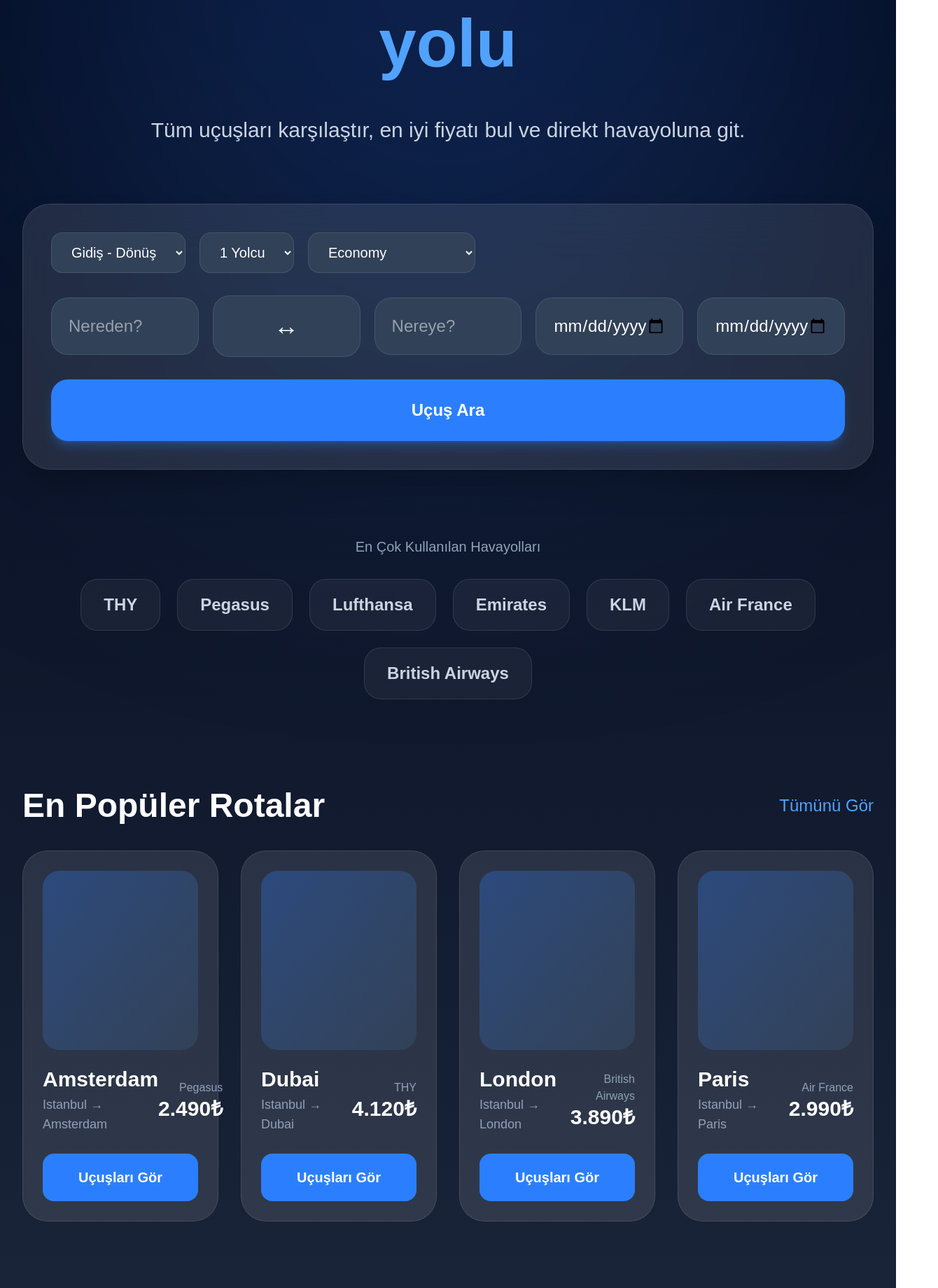
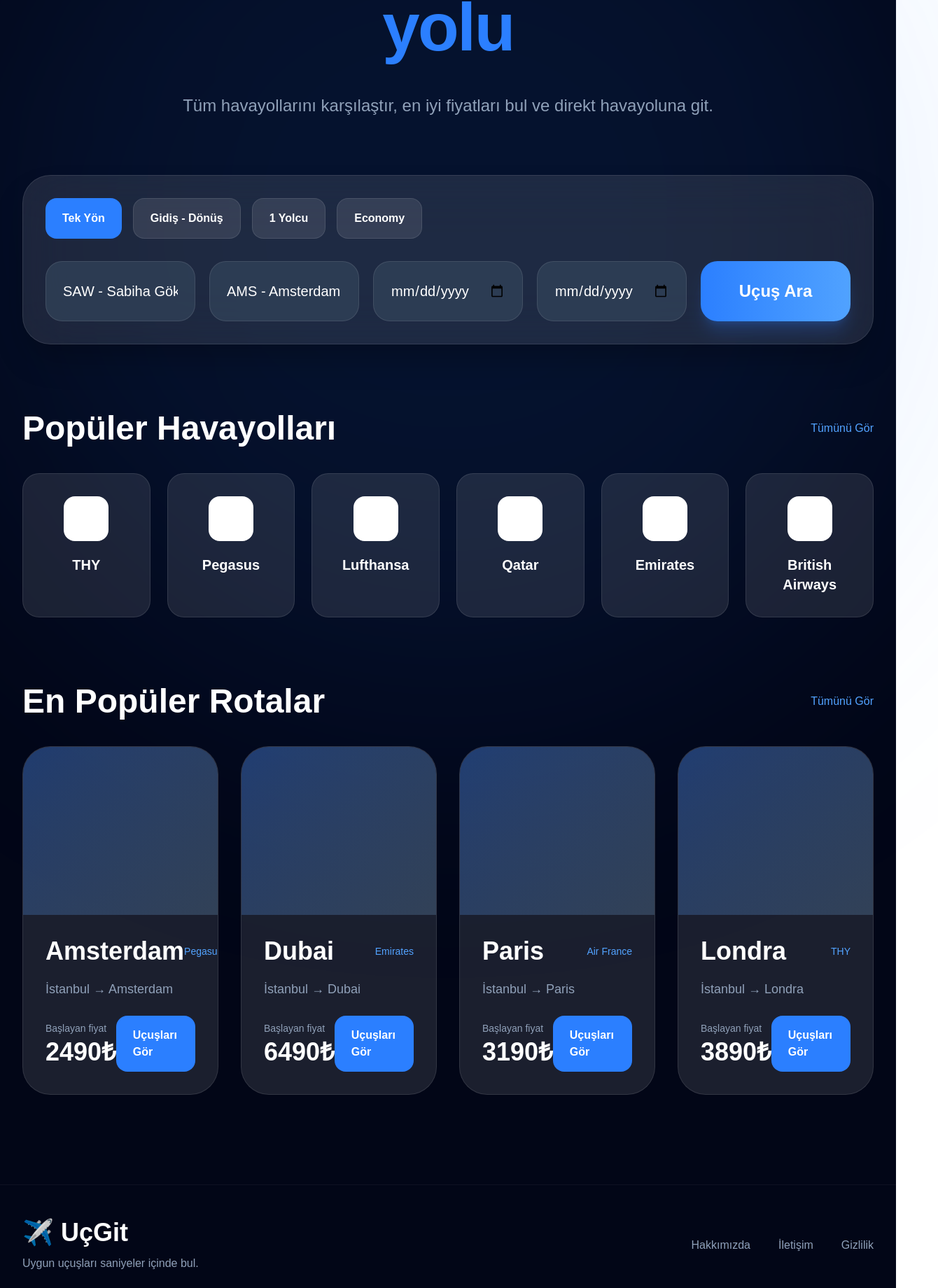
Before and after one commit to melihizzet/flight-platform, a Next.js app: page / in a window 1280 px wide. Shown: the part 386-2226 px from the top of the page at 70% size, 1340 px wide, since content can reach past the window. Built offline with nearby package versions, Linux system fonts and the light colour scheme.

Commit message:
premium homepage redesign

```diff
--- a/app/page.tsx
+++ b/app/page.tsx
@@ -2,411 +2,196 @@
 
 import { useState } from "react";
 
-const airports = [
-  {
-    code: "SAW",
-    name: "Sabiha Gokcen Airport",
-    city: "Istanbul",
-    country: "Turkey",
-  },
-  {
-    code: "IST",
-    name: "Istanbul Airport",
-    city: "Istanbul",
-    country: "Turkey",
-  },
-  {
-    code: "AMS",
-    name: "Amsterdam Schiphol",
-    city: "Amsterdam",
-    country: "Netherlands",
-  },
-  {
-    code: "CDG",
-    name: "Charles de Gaulle",
-    city: "Paris",
-    country: "France",
-  },
-  {
-    code: "LHR",
-    name: "Heathrow",
-    city: "London",
-    country: "United Kingdom",
-  },
-  {
-    code: "DXB",
-    name: "Dubai International",
-    city: "Dubai",
-    country: "UAE",
-  },
-];
-
-const airlines = [
-  "THY",
-  "Pegasus",
-  "Lufthansa",
-  "Emirates",
-  "KLM",
-  "Air France",
-  "British Airways",
-];
-
-const destinations = [
-  {
-    from: "Istanbul",
-    to: "Amsterdam",
-    price: "2.490₺",
-    airline: "Pegasus",
-  },
-  {
-    from: "Istanbul",
-    to: "Dubai",
-    price: "4.120₺",
-    airline: "THY",
-  },
-  {
-    from: "Istanbul",
-    to: "London",
-    price: "3.890₺",
-    airline: "British Airways",
-  },
-  {
-    from: "Istanbul",
-    to: "Paris",
-    price: "2.990₺",
-    airline: "Air France",
-  },
-];
-
 export default function Home() {
 
-  const [tripType, setTripType] = useState("roundtrip");
-
-  const [fromAirport, setFromAirport] = useState("");
-  const [toAirport, setToAirport] = useState("");
-
-  const [fromOpen, setFromOpen] = useState(false);
-  const [toOpen, setToOpen] = useState(false);
-
-  const [passengers, setPassengers] = useState(1);
-
-  const [cabin, setCabin] = useState("Economy");
-
-  const filteredFrom = airports.filter((airport) =>
-    airport.code.toLowerCase().includes(fromAirport.toLowerCase()) ||
-    airport.name.toLowerCase().includes(fromAirport.toLowerCase()) ||
-    airport.city.toLowerCase().includes(fromAirport.toLowerCase())
-  );
-
-  const filteredTo = airports.filter((airport) =>
-    airport.code.toLowerCase().includes(toAirport.toLowerCase()) ||
-    airport.name.toLowerCase().includes(toAirport.toLowerCase()) ||
-    airport.city.toLowerCase().includes(toAirport.toLowerCase())
-  );
-
-  const swapAirports = () => {
-    const temp = fromAirport;
-    setFromAirport(toAirport);
-    setToAirport(temp);
-  };
+  const [tripType, setTripType] = useState("Tek Yön");
 
   return (
-    <main className="min-h-screen bg-gradient-to-b from-slate-950 via-slate-900 to-slate-800 text-white overflow-hidden">
+    <main className="min-h-screen bg-[#020617] text-white overflow-hidden">
 
-      <div className="absolute top-[-250px] left-1/2 -translate-x-1/2 w-[1200px] h-[1200px] bg-blue-500/20 blur-[220px] rounded-full"></div>
+      {/* BG GLOW */}
+      <div className="absolute top-0 left-1/2 -translate-x-1/2 w-[1400px] h-[1400px] bg-blue-500/10 blur-[180px] rounded-full"></div>
 
-      {/* Navbar */}
-      <nav className="relative z-10 flex items-center justify-between px-8 py-8 max-w-[1600px] mx-auto">
+      {/* NAVBAR */}
+      <nav className="relative z-50 border-b border-white/5 backdrop-blur-xl bg-[#020617]/70">
 
-        <h1 className="text-5xl font-black tracking-tight">
+        <div className="max-w-[1700px] mx-auto px-8 py-6 flex items-center justify-between">
+
+          <a
+            href="/"
+            className="text-5xl font-black tracking-tight flex items-center gap-3"
+          >
             ✈️ UçGit
-        </h1>
+          </a>
 
-        <div className="flex items-center gap-5">
+          <div className="hidden lg:flex items-center gap-10 text-lg text-slate-300">
+
+            <a href="#" className="hover:text-white transition">
+              Uçuşlar
+            </a>
+
+            <a href="#" className="hover:text-white transition">
+              Kampanyalar
+            </a>
+
+            <a href="#" className="hover:text-white transition">
+              Blog
+            </a>
+
+            <a href="#" className="hover:text-white transition">
+              İletişim
+            </a>
+
+          </div>
+
+          <div className="flex items-center gap-4">
 
             <button className="text-lg hover:text-blue-400 transition">
               Giriş Yap
             </button>
 
-          <button className="bg-blue-500 hover:bg-blue-600 transition px-7 py-3 rounded-2xl font-bold shadow-lg shadow-blue-500/30 text-lg">
+            <button className="bg-blue-500 hover:bg-blue-600 transition px-6 py-3 rounded-2xl font-bold">
               Kayıt Ol
             </button>
 
           </div>
 
+        </div>
+
       </nav>
 
-      {/* Hero */}
-      <section className="relative z-10 max-w-[1600px] mx-auto px-8 pt-24 pb-32">
+      {/* HERO */}
+      <section className="relative max-w-[1700px] mx-auto px-8 pt-24 pb-24">
 
         <div className="text-center">
 
-          <p className="text-blue-400 font-bold mb-6 text-2xl">
+          <p className="text-blue-400 text-xl font-semibold mb-6">
             En uygun uçuşları saniyeler içinde bul
           </p>
 
-          <h2 className="text-7xl lg:text-8xl font-black leading-tight max-w-6xl mx-auto">
+          <h1 className="text-7xl lg:text-8xl font-black leading-tight tracking-tight max-w-[1200px] mx-auto">
+
             Ucuza uçmanın
-            <span className="text-blue-400"> en kolay yolu</span>
-          </h2>
+            <span className="text-blue-500"> en kolay yolu</span>
 
-          <p className="text-slate-300 mt-10 text-3xl max-w-4xl mx-auto leading-relaxed">
-            Tüm uçuşları karşılaştır, en iyi fiyatı bul ve direkt havayoluna git.
+          </h1>
+
+          <p className="text-slate-400 text-2xl mt-8 max-w-[900px] mx-auto leading-relaxed">
+            Tüm havayollarını karşılaştır, en iyi fiyatları bul ve direkt havayoluna git.
           </p>
 
         </div>
 
-        {/* Search */}
-        <div className="bg-white/10 backdrop-blur-2xl border border-white/10 rounded-[40px] p-10 mt-20 shadow-2xl max-w-7xl mx-auto">
+        {/* SEARCH BOX */}
+        <div className="mt-20 bg-white/10 border border-white/10 rounded-[40px] p-8 backdrop-blur-2xl shadow-2xl shadow-black/30 max-w-[1500px] mx-auto">
 
-          {/* Controls */}
-          <div className="flex flex-wrap gap-5 mb-8">
+          {/* TOP OPTIONS */}
+          <div className="flex flex-wrap gap-4 mb-8">
 
-            <select
-              value={tripType}
-              onChange={(e) => setTripType(e.target.value)}
-              className="bg-slate-700 border border-white/10 rounded-2xl px-6 py-4 outline-none text-white text-xl"
+            <button
+              onClick={() => setTripType("Tek Yön")}
+              className={`px-6 py-4 rounded-2xl font-bold transition ${
+                tripType === "Tek Yön"
+                  ? "bg-blue-500"
+                  : "bg-white/10 border border-white/10"
+              }`}
             >
-              <option value="roundtrip">Gidiş - Dönüş</option>
-              <option value="oneway">Tek Yön</option>
-            </select>
+              Tek Yön
+            </button>
 
-            <select
-              value={passengers}
-              onChange={(e) => setPassengers(Number(e.target.value))}
-              className="bg-slate-700 border border-white/10 rounded-2xl px-6 py-4 outline-none text-white text-xl"
+            <button
+              onClick={() => setTripType("Gidiş - Dönüş")}
+              className={`px-6 py-4 rounded-2xl font-bold transition ${
+                tripType === "Gidiş - Dönüş"
+                  ? "bg-blue-500"
+                  : "bg-white/10 border border-white/10"
+              }`}
             >
-              <option value={1}>1 Yolcu</option>
-              <option value={2}>2 Yolcu</option>
-              <option value={3}>3 Yolcu</option>
-              <option value={4}>4 Yolcu</option>
-            </select>
+              Gidiş - Dönüş
+            </button>
 
-            <select
-              value={cabin}
-              onChange={(e) => setCabin(e.target.value)}
-              className="bg-slate-700 border border-white/10 rounded-2xl px-6 py-4 outline-none text-white text-xl"
-            >
-              <option>Economy</option>
-              <option>Premium Economy</option>
-              <option>Business</option>
-              <option>First Class</option>
-            </select>
+            <button className="bg-white/10 border border-white/10 px-6 py-4 rounded-2xl font-bold">
+              1 Yolcu
+            </button>
+
+            <button className="bg-white/10 border border-white/10 px-6 py-4 rounded-2xl font-bold">
+              Economy
+            </button>
 
           </div>
 
-          {/* Main Search */}
-          <div className="grid lg:grid-cols-5 gap-5 items-center">
-
-            {/* From */}
-            <div className="relative">
+          {/* INPUTS */}
+          <div className="grid lg:grid-cols-5 gap-5">
 
             <input
-                type="text"
-                value={fromAirport}
-                placeholder="Nereden?"
-                onFocus={() => setFromOpen(true)}
-                onChange={(e) => {
-                  setFromAirport(e.target.value);
-                  setFromOpen(true);
-                }}
-                className="bg-slate-700 border border-white/10 rounded-3xl p-6 text-2xl outline-none w-full text-white"
+              defaultValue="SAW - Sabiha Gökçen"
+              className="bg-slate-700/80 border border-white/10 rounded-3xl px-6 py-7 text-xl outline-none"
             />
 
-              {fromOpen && fromAirport.length > 0 && (
-                <div className="absolute top-28 left-0 w-full bg-slate-800 border border-white/10 rounded-3xl overflow-hidden z-50 shadow-2xl">
-
-                  {filteredFrom.map((airport) => (
-                    <div
-                      key={airport.code}
-                      onClick={() => {
-                        setFromAirport(
-                          airport.code
-                        );
-                        setFromOpen(false);
-                      }}
-                      className="p-6 hover:bg-slate-700 cursor-pointer border-b border-white/5"
-                    >
-
-                      <div className="font-bold text-xl">
-                        {airport.code} - {airport.name}
-                      </div>
-
-                      <div className="text-base text-slate-400 mt-1">
-                        {airport.city}, {airport.country}
-                      </div>
-
-                    </div>
-                  ))}
-
-                </div>
-              )}
-
-            </div>
-
-            {/* Swap */}
-            <button
-              onClick={swapAirports}
-              className="hidden lg:flex items-center justify-center bg-slate-700 hover:bg-slate-600 border border-white/10 rounded-3xl h-[88px] text-4xl transition"
-            >
-              ↔
-            </button>
-
-            {/* To */}
-            <div className="relative">
+            <input
+              defaultValue="AMS - Amsterdam"
+              className="bg-slate-700/80 border border-white/10 rounded-3xl px-6 py-7 text-xl outline-none"
+            />
 
             <input
-                type="text"
-                value={toAirport}
-                placeholder="Nereye?"
-                onFocus={() => setToOpen(true)}
-                onChange={(e) => {
-                  setToAirport(e.target.value);
-                  setToOpen(true);
-                }}
-                className="bg-slate-700 border border-white/10 rounded-3xl p-6 text-2xl outline-none w-full text-white"
+              type="date"
+              className="bg-slate-700/80 border border-white/10 rounded-3xl px-6 py-7 text-xl outline-none"
             />
 
-              {toOpen && toAirport.length > 0 && (
-                <div className="absolute top-28 left-0 w-full bg-slate-800 border border-white/10 rounded-3xl overflow-hidden z-50 shadow-2xl">
-
-                  {filteredTo.map((airport) => (
-                    <div
-                      key={airport.code}
-                      onClick={() => {
-                        setToAirport(
-                          airport.code
-                        );
-                        setToOpen(false);
-                      }}
-                      className="p-6 hover:bg-slate-700 cursor-pointer border-b border-white/5"
-                    >
-
-                      <div className="font-bold text-xl">
-                        {airport.code} - {airport.name}
-                      </div>
-
-                      <div className="text-base text-slate-400 mt-1">
-                        {airport.city}, {airport.country}
-                      </div>
-
-                    </div>
-                  ))}
-
-                </div>
-              )}
-
-            </div>
-
-            {/* Departure */}
             <input
               type="date"
-              className="bg-slate-700 border border-white/10 rounded-3xl p-6 text-2xl outline-none text-white"
+              className="bg-slate-700/80 border border-white/10 rounded-3xl px-6 py-7 text-xl outline-none"
             />
 
-            {/* Return */}
-            {tripType === "roundtrip" ? (
-              <input
-                type="date"
-                className="bg-slate-700 border border-white/10 rounded-3xl p-6 text-2xl outline-none text-white"
-              />
-            ) : (
-              <div className="bg-slate-700 border border-white/10 rounded-3xl p-6 flex items-center text-slate-400 text-2xl">
-                Dönüş yok
-              </div>
-            )}
-
-          </div>
-
-          {/* SEARCH BUTTON */}
             <a
               href="/flights?from=SAW&to=AMS"
-            className="w-full mt-8 bg-blue-500 hover:bg-blue-600 transition rounded-3xl p-7 text-2xl font-black shadow-lg shadow-blue-500/30 flex items-center justify-center"
+              className="bg-gradient-to-r from-blue-500 to-blue-400 hover:scale-[1.02] transition rounded-3xl text-2xl font-black flex items-center justify-center shadow-xl shadow-blue-500/20"
             >
               Uçuş Ara
             </a>
 
           </div>
 
-        {/* Airlines */}
-        <div className="mt-24">
+        </div>
 
-          <p className="text-slate-400 text-xl mb-8 text-center">
-            En Çok Kullanılan Havayolları
-          </p>
+      </section>
 
-          <div className="flex flex-wrap items-center justify-center gap-6">
+      {/* POPULAR AIRLINES */}
+      <section className="relative max-w-[1700px] mx-auto px-8 pb-24">
 
-            {airlines.map((airline) => (
-              <div
-                key={airline}
-                className="bg-white/5 border border-white/10 rounded-3xl px-8 py-5 text-2xl font-bold text-slate-300 hover:bg-white/10 transition"
-              >
-                {airline}
-              </div>
-            ))}
+        <div className="flex items-center justify-between mb-10">
+
+          <h2 className="text-5xl font-black">
+            Popüler Havayolları
+          </h2>
+
+          <a href="#" className="text-blue-400 hover:text-blue-300">
+            Tümünü Gör
+          </a>
 
         </div>
 
-        </div>
+        <div className="grid grid-cols-2 lg:grid-cols-6 gap-6">
 
-        {/* Popular Routes */}
-        <div className="mt-32">
-
-          <div className="flex items-center justify-between mb-10">
-
-            <h3 className="text-5xl font-black">
-              En Popüler Rotalar
-            </h3>
-
-            <button className="text-blue-400 hover:text-blue-300 text-2xl">
-              Tümünü Gör
-            </button>
-
-          </div>
-
-          <div className="grid md:grid-cols-2 lg:grid-cols-4 gap-8">
-
-            {destinations.map((destination) => (
+          {[
+            "THY",
+            "Pegasus",
+            "Lufthansa",
+            "Qatar",
+            "Emirates",
+            "British Airways",
+          ].map((airline, index) => (
 
             <div
-                key={destination.to}
-                className="bg-white/10 border border-white/10 rounded-[36px] p-7 hover:bg-white/15 transition cursor-pointer"
+              key={index}
+              className="bg-white/10 border border-white/10 rounded-3xl p-8 text-center hover:border-blue-400/30 hover:bg-white/15 transition cursor-pointer"
             >
 
-                <div className="h-64 rounded-3xl bg-gradient-to-br from-blue-500/30 to-slate-700 mb-6"></div>
+              <div className="w-16 h-16 bg-white rounded-2xl mx-auto mb-5"></div>
 
-                <div className="flex items-center justify-between">
-
-                  <div>
-
-                    <h4 className="text-3xl font-black">
-                      {destination.to}
-                    </h4>
-
-                    <p className="text-slate-400 text-lg mt-1">
-                      {destination.from} → {destination.to}
-                    </p>
-
-                  </div>
-
-                  <div className="text-right">
-
-                    <p className="text-base text-slate-400">
-                      {destination.airline}
-                    </p>
-
-                    <p className="text-3xl font-black">
-                      {destination.price}
-                    </p>
-
-                  </div>
-
-                </div>
-
-                <button className="w-full mt-7 bg-blue-500 hover:bg-blue-600 transition py-5 rounded-2xl font-bold text-xl">
-                  Uçuşları Gör
-                </button>
+              <h3 className="text-xl font-bold">
+                {airline}
+              </h3>
 
             </div>
 
@@ -414,40 +199,143 @@ export default function Home() {
 
         </div>
 
+      </section>
+
+      {/* POPULAR ROUTES */}
+      <section className="relative max-w-[1700px] mx-auto px-8 pb-32">
+
+        <div className="flex items-center justify-between mb-10">
+
+          <h2 className="text-5xl font-black">
+            En Popüler Rotalar
+          </h2>
+
+          <a href="#" className="text-blue-400 hover:text-blue-300">
+            Tümünü Gör
+          </a>
+
+        </div>
+
+        <div className="grid lg:grid-cols-4 gap-8">
+
+          {[
+            {
+              city: "Amsterdam",
+              route: "İstanbul → Amsterdam",
+              airline: "Pegasus",
+              price: "2490₺",
+            },
+
+            {
+              city: "Dubai",
+              route: "İstanbul → Dubai",
+              airline: "Emirates",
+              price: "6490₺",
+            },
+
+            {
+              city: "Paris",
+              route: "İstanbul → Paris",
+              airline: "Air France",
+              price: "3190₺",
+            },
+
+            {
+              city: "Londra",
+              route: "İstanbul → Londra",
+              airline: "THY",
+              price: "3890₺",
+            },
+          ].map((route, index) => (
+
+            <div
+              key={index}
+              className="bg-white/10 border border-white/10 rounded-[40px] overflow-hidden hover:border-blue-400/30 hover:scale-[1.01] transition"
+            >
+
+              <div className="h-[240px] bg-gradient-to-br from-blue-500/30 to-slate-700"></div>
+
+              <div className="p-8">
+
+                <div className="flex items-center justify-between mb-5">
+
+                  <h3 className="text-4xl font-black">
+                    {route.city}
+                  </h3>
+
+                  <p className="text-blue-400 text-sm">
+                    {route.airline}
+                  </p>
+
+                </div>
+
+                <p className="text-slate-400 text-lg mb-6">
+                  {route.route}
+                </p>
+
+                <div className="flex items-center justify-between">
+
+                  <div>
+
+                    <p className="text-slate-400 text-sm">
+                      Başlayan fiyat
+                    </p>
+
+                    <p className="text-4xl font-black mt-1">
+                      {route.price}
+                    </p>
+
+                  </div>
+
+                  <a
+                    href="/flights?from=SAW&to=AMS"
+                    className="bg-blue-500 hover:bg-blue-600 transition px-6 py-4 rounded-2xl font-bold"
+                  >
+                    Uçuşları Gör
+                  </a>
+
+                </div>
+
+              </div>
+
+            </div>
+
+          ))}
+
         </div>
 
       </section>
 
-      {/* Footer */}
-      <footer className="border-t border-white/10 mt-32">
+      {/* FOOTER */}
+      <footer className="border-t border-white/5 py-12">
 
-        <div className="max-w-[1600px] mx-auto px-8 py-12 flex flex-col lg:flex-row items-center justify-between gap-8">
+        <div className="max-w-[1700px] mx-auto px-8 flex flex-col lg:flex-row items-center justify-between gap-8">
 
           <div>
 
-            <h3 className="text-4xl font-black">
+            <h2 className="text-4xl font-black">
               ✈️ UçGit
-            </h3>
+            </h2>
 
-            <p className="text-slate-400 mt-3 text-xl">
+            <p className="text-slate-400 mt-3">
               Uygun uçuşları saniyeler içinde bul.
             </p>
 
           </div>
 
-          <div className="flex items-center gap-8 text-slate-400 text-xl">
+          <div className="flex items-center gap-10 text-slate-400">
 
-            <button className="hover:text-white transition">
+            <a href="#" className="hover:text-white transition">
               Hakkımızda
-            </button>
+            </a>
 
-            <button className="hover:text-white transition">
+            <a href="#" className="hover:text-white transition">
               İletişim
-            </button>
+            </a>
 
-            <button className="hover:text-white transition">
+            <a href="#" className="hover:text-white transition">
               Gizlilik
-            </button>
+            </a>
 
           </div>
 
```
Lines whose indentation alone changed are shown as unchanged.
